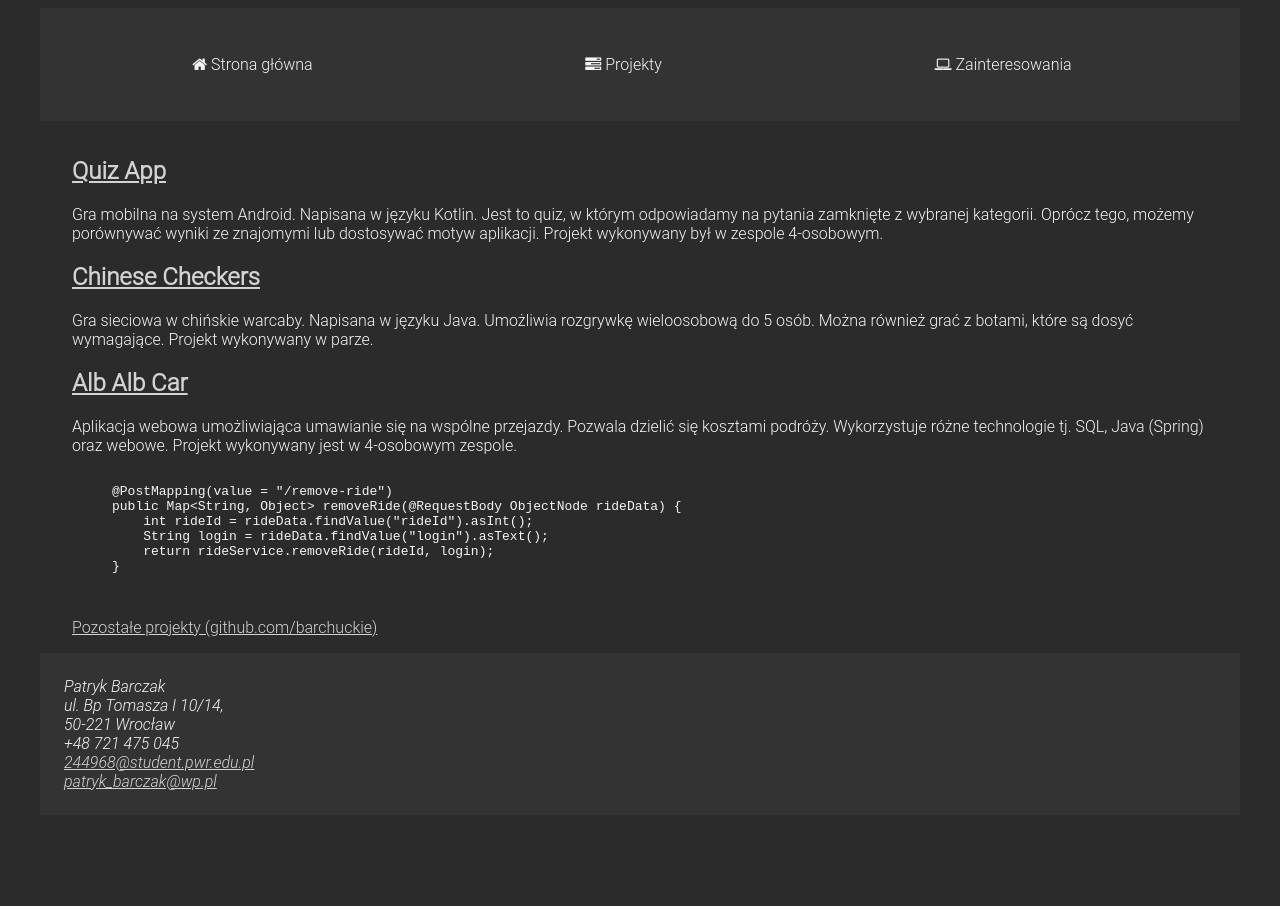
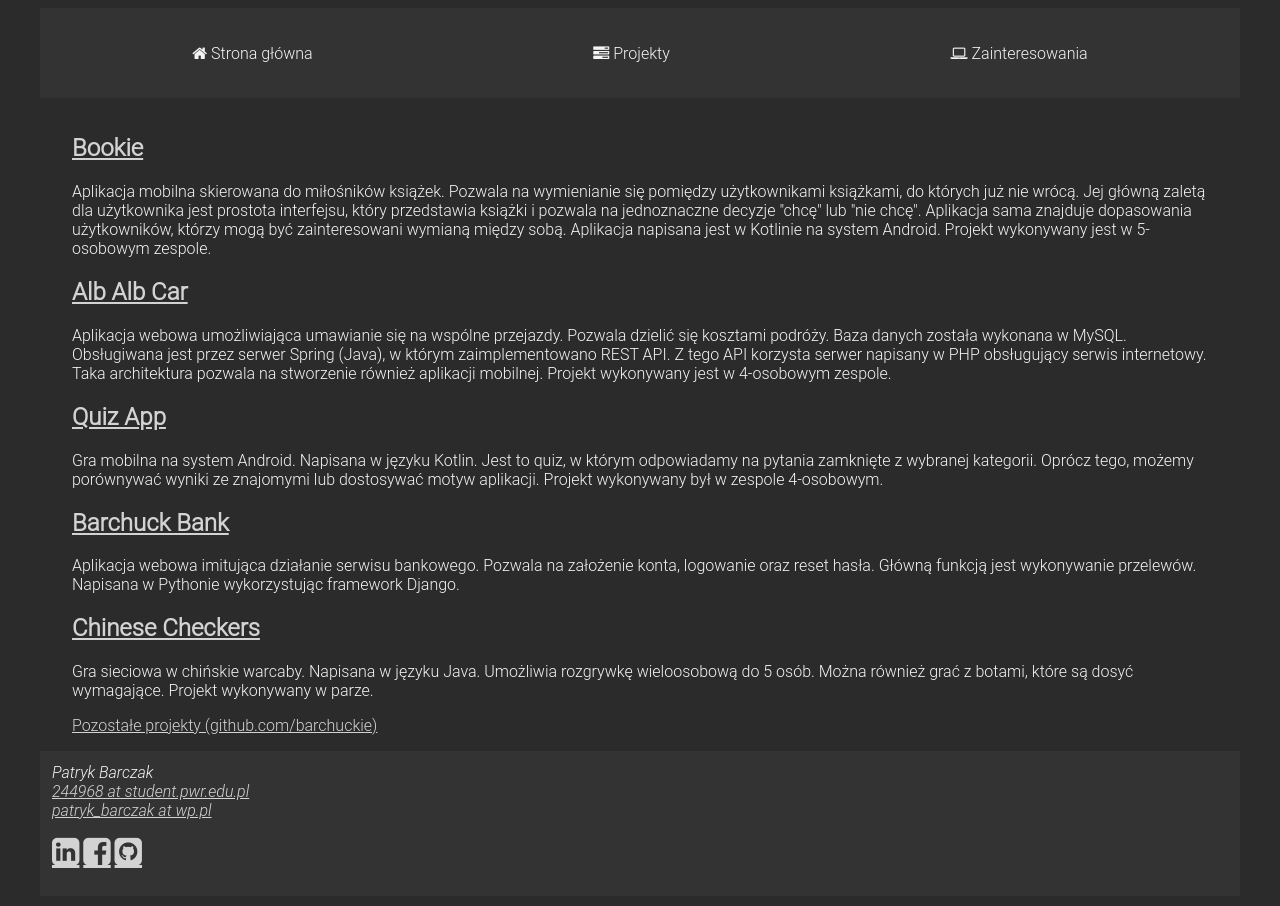
Before and after one commit to barchuckie/barchuckie.github.io, a plain HTML site: page projects.html in a window 1280 px wide. Shown: the part 260-1166 px from the top of the page. Before the commit the page ends 1099 px from the top, so only its background shows below. Drawn offline with nearby package versions, Linux system fonts and the light colour scheme.

Commit message:
small update & removed jquery

```diff
--- a/index.html
+++ b/index.html
@@ -6,11 +6,10 @@
     <meta name="viewport" content="width=device-width, initial-scale=1.0"/>
     <link rel="stylesheet" href="styles.css">
     <link rel="stylesheet" href="https://cdnjs.cloudflare.com/ajax/libs/font-awesome/4.7.0/css/font-awesome.min.css">
-    <link href="https://fonts.googleapis.com/css?family=Roboto&display=swap" rel="stylesheet">
-    <script src="node_modules/jquery/dist/jquery.js"></script>
+    <link rel="stylesheet" href="https://fonts.googleapis.com/css?family=Roboto&display=swap">
     <script src="menu-script.js"></script>
 </head>
-<body class="site-background">
+<body class="site-background" onload="ready()">
 <header>
     <h1 id="page-header"> Patryk Barczak </h1>
     <h2 id="header-desc"> Student Informatyki @
@@ -41,7 +40,7 @@
             Politechniki Wrocławskiej.
         </p>
         <p>
-            Moimi głównym zainteresowaniem jest informatyka. W szczególności lubię algorytmikę.
+            Moimi głównym zainteresowaniem jest informatyka oraz nowe technologie.
             Poza tym jestem fanem żużla oraz motoryzacji. Pochodzę z Leszna, zatem wiernie
             kibicuję Unii Leszno.
         </p>
@@ -50,11 +49,13 @@
 <footer class="my-block">
     <address>
         Patryk Barczak <br>
-        ul. Bp Tomasza I 10/14, <br>
-        50-221 Wrocław <br>
-        +48 721 475 045 <br>
-        <a class="gray-link" href="mailto:244968@student.pwr.edu.pl"> 244968@student.pwr.edu.pl </a> <br>
-        <a class="gray-link" href="mailto:patryk_barczak@wp.pl"> patryk_barczak@wp.pl </a>
+        <a class="gray-link" href="mailto:244968@student.pwr.edu.pl"> 244968 at student.pwr.edu.pl </a> <br>
+        <a class="gray-link" href="mailto:patryk_barczak@wp.pl"> patryk_barczak at wp.pl </a>
+        <p>
+            <a class="gray-link fa fa-2x fa-linkedin-square" href="https://www.linkedin.com/in/barchuckie/"></a>
+            <a class="gray-link fa fa-2x fa-facebook-square" href="https://www.facebook.com/barchuckie" ></a>
+            <a class="gray-link fa fa-2x fa-github-square" href="https://github.com/barchuckie" ></a>
+        </p>
     </address>
 </footer>
 </body>
--- a/menu-script.js
+++ b/menu-script.js
@@ -1,12 +1,13 @@
 function controlNavbar() {
-    var x = document.getElementById("main-nav");
-    if (x.classList.contains("responsive")) {
-        x.classList.remove("responsive");
+    var navigationBar = document.getElementById("main-nav");
+    if (navigationBar.classList.contains("responsive")) {
+        navigationBar.classList.remove("responsive");
     } else {
-        x.classList.add("responsive");
+        navigationBar.classList.add("responsive");
     }
 }
 
-$(document).ready(function () {
-   $('#main-nav').css('display', 'flex');
-});
+function ready() {
+    var navigationBar = document.getElementById("main-nav");
+    navigationBar.style.display = 'flex';
+}
--- a/projects.html
+++ b/projects.html
@@ -6,11 +6,10 @@
     <meta name="viewport" content="width=device-width, initial-scale=1.0"/>
     <link rel="stylesheet" href="styles.css">
     <link rel="stylesheet" href="https://cdnjs.cloudflare.com/ajax/libs/font-awesome/4.7.0/css/font-awesome.min.css">
-    <link href="https://fonts.googleapis.com/css?family=Roboto&display=swap" rel="stylesheet">
-    <script src="node_modules/jquery/dist/jquery.js"></script>
+    <link rel="stylesheet" href="https://fonts.googleapis.com/css?family=Roboto&display=swap">
     <script src="menu-script.js"></script>
 </head>
-<body class="site-background">
+<body class="site-background" onload="ready()">
 <header>
     <h1 id="page-header"> Patryk Barczak </h1>
     <h2 id="header-desc"> Moje projekty </h2>
@@ -32,12 +31,39 @@
 </noscript>
 <main class="content">
     <article>
+        <h2><a class="gray-link" href="https://gitlab.com/Zawodowo/bookie-frontend"> Bookie </a></h2>
+        <p>
+            Aplikacja mobilna skierowana do miłośników książek. Pozwala na wymienianie się pomiędzy użytkownikami książkami,
+            do których już nie wrócą. Jej główną zaletą dla użytkownika jest prostota interfejsu, który przedstawia książki
+            i pozwala na jednoznaczne decyzje "chcę" lub "nie chcę". Aplikacja sama znajduje dopasowania użytkowników, którzy
+            mogą być zainteresowani wymianą między sobą. Aplikacja napisana jest w Kotlinie na system Android.
+            Projekt wykonywany jest w 5-osobowym zespole.
+        </p>
+    </article>
+    <article>
+        <h2><a class="gray-link" href="https://github.com/Piotr2402/AlbAlbCar"> Alb Alb Car </a></h2>
+        <p>
+            Aplikacja webowa umożliwiająca umawianie się na wspólne przejazdy. Pozwala dzielić się kosztami podróży.
+            Baza danych została wykonana w MySQL. Obsługiwana jest przez serwer Spring (Java), w którym zaimplementowano REST API.
+            Z tego API korzysta serwer napisany w PHP obsługujący serwis internetowy. Taka architektura pozwala na stworzenie
+            również aplikacji mobilnej.
+            Projekt wykonywany jest w 4-osobowym zespole.
+        </p>
+    </article>
+    <article>
         <h2><a class="gray-link" href="https://github.com/albi23/Quiz-app"> Quiz App </a></h2>
         <p>
             Gra mobilna na system Android. Napisana w języku Kotlin.
             Jest to quiz, w którym odpowiadamy na pytania zamknięte z wybranej kategorii.
             Oprócz tego, możemy porównywać wyniki ze znajomymi lub dostosywać motyw aplikacji.
             Projekt wykonywany był w zespole 4-osobowym.
+        </p>
+    </article>
+    <article>
+        <h2><a class="gray-link" href="https://github.com/barchuckie/computer-security/tree/master/lab5/bank_python37"> Barchuck Bank </a></h2>
+        <p>
+            Aplikacja webowa imitująca działanie serwisu bankowego. Pozwala na założenie konta, logowanie oraz reset hasła.
+            Główną funkcją jest wykonywanie przelewów. Napisana w Pythonie wykorzystując framework Django.
         </p>
     </article>
     <article>
@@ -48,36 +74,18 @@
             które są dosyć wymagające. Projekt wykonywany w parze.
         </p>
     </article>
-    <article>
-        <h2><a class="gray-link" href="https://github.com/Piotr2402/AlbAlbCar"> Alb Alb Car </a></h2>
-        <p>
-            Aplikacja webowa umożliwiająca umawianie się na wspólne przejazdy. Pozwala dzielić się kosztami podróży.
-            Wykorzystuje różne technologie tj. SQL, Java (Spring) oraz webowe.
-            Projekt wykonywany jest w 4-osobowym zespole.
-        </p>
-        <figure style="width: 100%; overflow-x: auto">
-                <code>
-                    <pre>
-@PostMapping(value = "/remove-ride")
-public Map&lt;String, Object&gt; removeRide(@RequestBody ObjectNode rideData) {
-    int rideId = rideData.findValue("rideId").asInt();
-    String login = rideData.findValue("login").asText();
-    return rideService.removeRide(rideId, login);
-}
-                    </pre>
-                </code>
-        </figure>
-    </article>
     <a class="gray-link" href="https://github.com/barchuckie"> Pozostałe projekty (github.com/barchuckie) </a>
 </main>
 <footer class="my-block">
     <address>
         Patryk Barczak <br>
-        ul. Bp Tomasza I 10/14, <br>
-        50-221 Wrocław <br>
-        +48 721 475 045 <br>
-        <a class="gray-link" href="mailto:244968@student.pwr.edu.pl"> 244968@student.pwr.edu.pl </a> <br>
-        <a class="gray-link" href="mailto:patryk_barczak@wp.pl"> patryk_barczak@wp.pl </a>
+        <a class="gray-link" href="mailto:244968@student.pwr.edu.pl"> 244968 at student.pwr.edu.pl </a> <br>
+        <a class="gray-link" href="mailto:patryk_barczak@wp.pl"> patryk_barczak at wp.pl </a>
+        <p>
+            <a class="gray-link fa fa-2x fa-linkedin-square" href="https://www.linkedin.com/in/barchuckie/"></a>
+            <a class="gray-link fa fa-2x fa-facebook-square" href="https://www.facebook.com/barchuckie" ></a>
+            <a class="gray-link fa fa-2x fa-github-square" href="https://github.com/barchuckie" ></a>
+        </p>
     </address>
 </footer>
 </body>
--- a/styles.css
+++ b/styles.css
@@ -6,7 +6,7 @@
 }
 
 .my-block {
-    padding: 2%;
+    padding: 1%;
     background-color: #333333;
 }
 
@@ -40,17 +40,19 @@
     padding: 1em 2em;
 }
 
+article h1 {
+    font-size: calc(1rem + 5vw);
+}
+
 .topnavbar a.but-link {
-    float: left;
     padding: 2% 1%;
     color: whitesmoke;
     text-decoration: none;
-    margin-right: 1rem;
     text-align: left;
     flex-grow: 1;
 }
 
-.but-link:hover {
+a.but-link:hover {
     background-color: whitesmoke;
     color: #2b2b2b;
 }
```
Also changed, not shown: interests.html (+12 -12 lines), package-lock.json (deleted).
